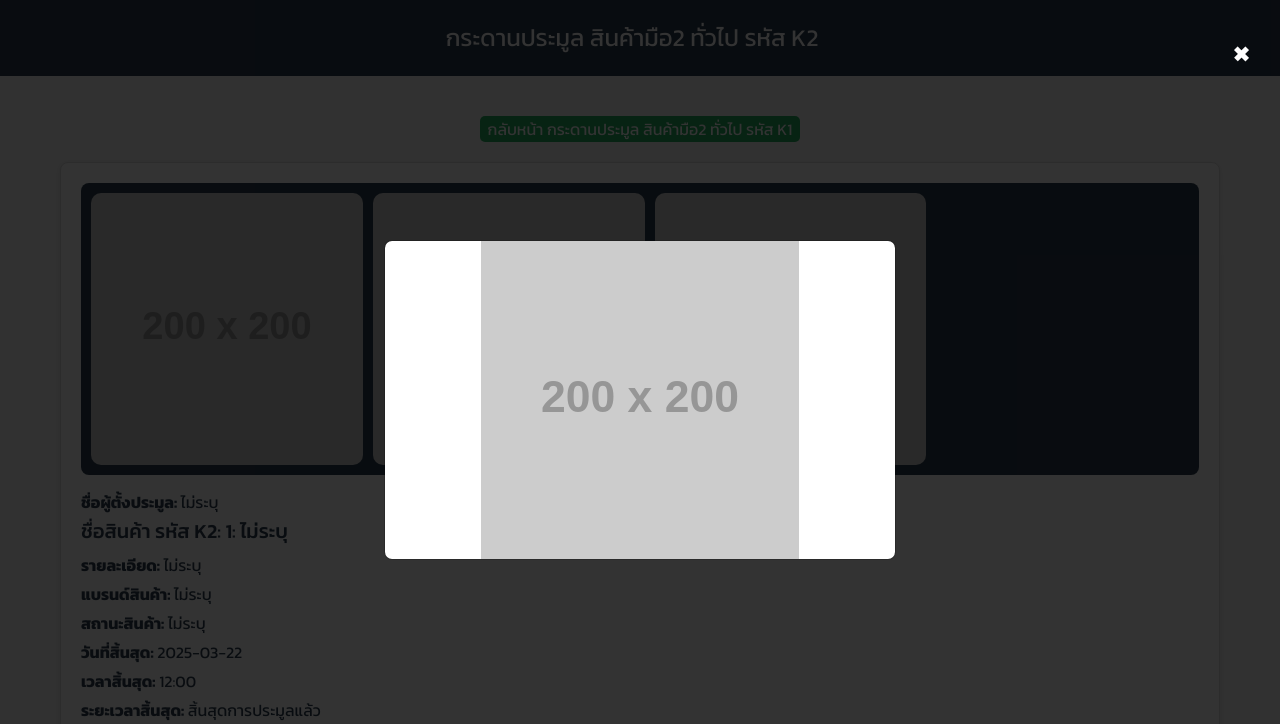
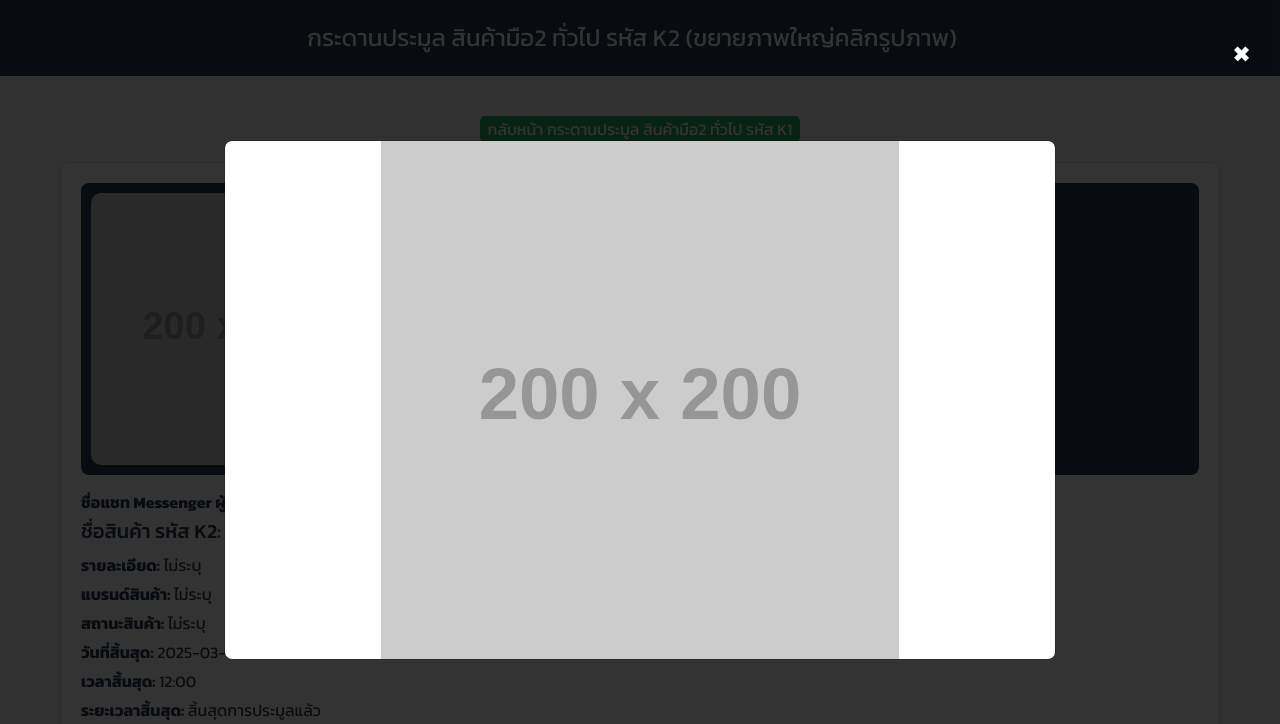
Before and after one commit to nathaponthakron132/auction-old1-1, a plain HTML site: page index.html in a window 1280 px wide. Both pictures are taken after a click on the picture 226 px from the left and 328 px from the top of the page. Shown: the top 724 px of the page. Drawn offline with nearby package versions, Linux system fonts and the light colour scheme; no server answers; placeholder pictures from the web are drawn by us.

Commit message:
Update index.html

```diff
--- a/index.html
+++ b/index.html
@@ -63,7 +63,7 @@
         .unlock-input { width: 100px; }
         .footer { background-color: #2c3e50; color: white; text-align: center; padding: 15px 0; margin-top: 20px; }
         .modal { display: none; position: fixed; z-index: 1000; left: 0; top: 0; width: 100%; height: 100%; background-color: rgba(0, 0, 0, 0.8); justify-content: center; align-items: center; }
-        .modal-content { max-width: 40%; max-height: 40%; border-radius: 8px; object-fit: contain; }
+        .modal-content { max-width: 65%; max-height: 65%; border-radius: 8px; object-fit: contain; }
         .close { position: absolute; top: 20px; right: 30px; color: white; font-size: 40px; font-weight: bold; cursor: pointer; }
         .close:hover { color: #ccc; }
         @media (max-width: 768px) {
@@ -85,7 +85,7 @@
 </head>
 <body>
     <nav class="navbar">
-        <a class="navbar-brand" href="#">กระดานประมูล สินค้ามือ2 ทั่วไป รหัส K2</a>
+        <a class="navbar-brand" href="#">กระดานประมูล สินค้ามือ2 ทั่วไป รหัส K2 (ขยายภาพใหญ่คลิกรูปภาพ)</a>
     </nav>
 
     <div class="container"></div>
@@ -186,7 +186,7 @@
                         <img src="${safeImageUrls[1]}" alt="${data.amuletName} ภาพที่ 2" class="item-img" onclick="openModal('${safeImageUrls[1]}')">
                         <img src="${safeImageUrls[2]}" alt="${data.amuletName} ภาพที่ 3" class="item-img" onclick="openModal('${safeImageUrls[2]}')">
                     </div>
-                    <p><b>ชื่อผู้ตั้งประมูล:</b> <span id="auctioneer${itemNumber}" contenteditable="false">${data.auctioneer}</span></p>
+                    <p><b>ชื่อแชท Messenger ผู้ตั้งประมูล:</b> <span id="auctioneer${itemNumber}" contenteditable="false">${data.auctioneer}</span></p>
                     <h2>ชื่อสินค้า รหัส K2: ${itemNumber}: <span id="amuletName${itemNumber}" contenteditable="false">${data.amuletName}</span></h2>
                     <p><b>รายละเอียด:</b> <span id="templeName${itemNumber}" contenteditable="false">${data.templeName}</span></p>
                     <p><b>แบรนด์สินค้า:</b> <span id="year${itemNumber}" contenteditable="false">${data.year}</span></p>
```
